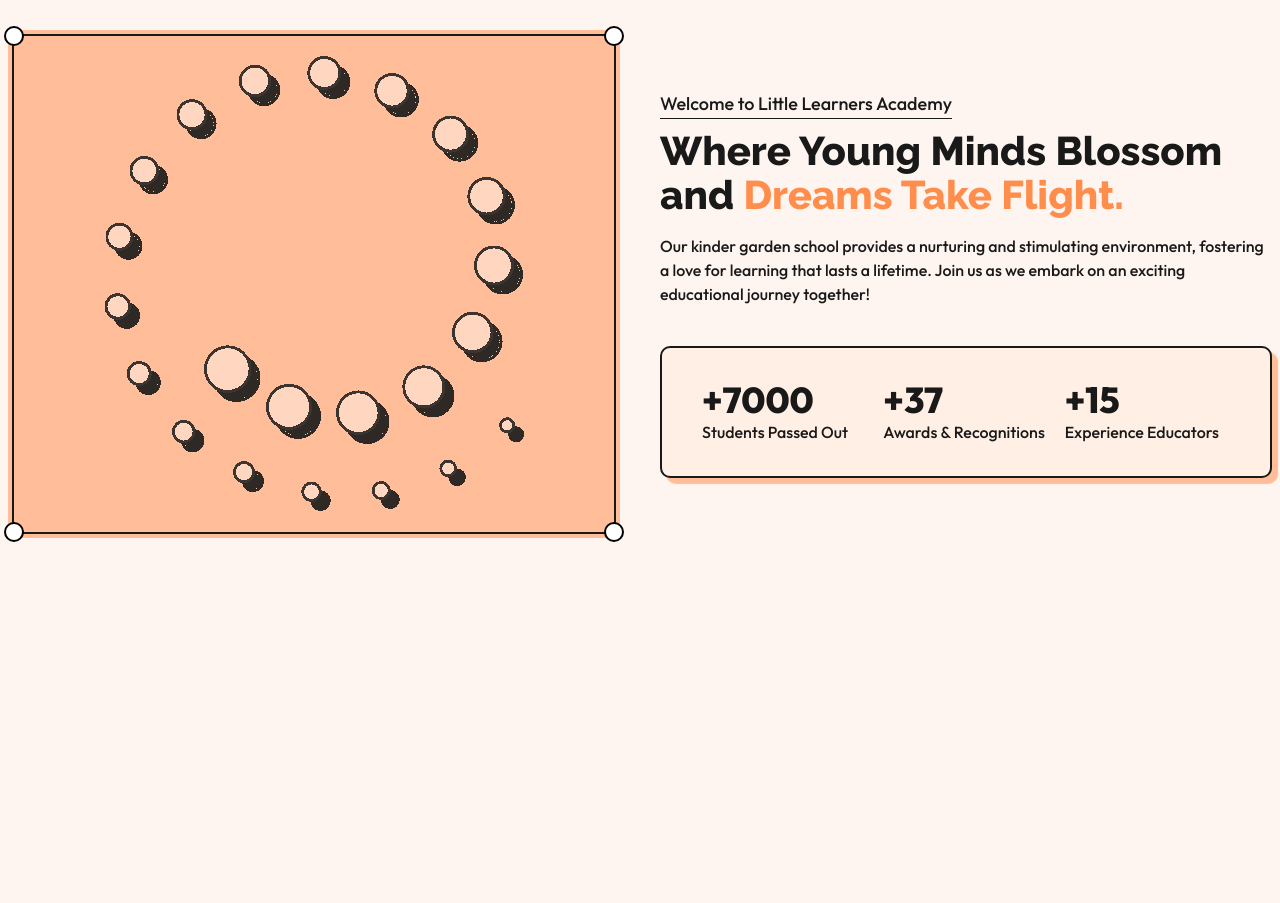
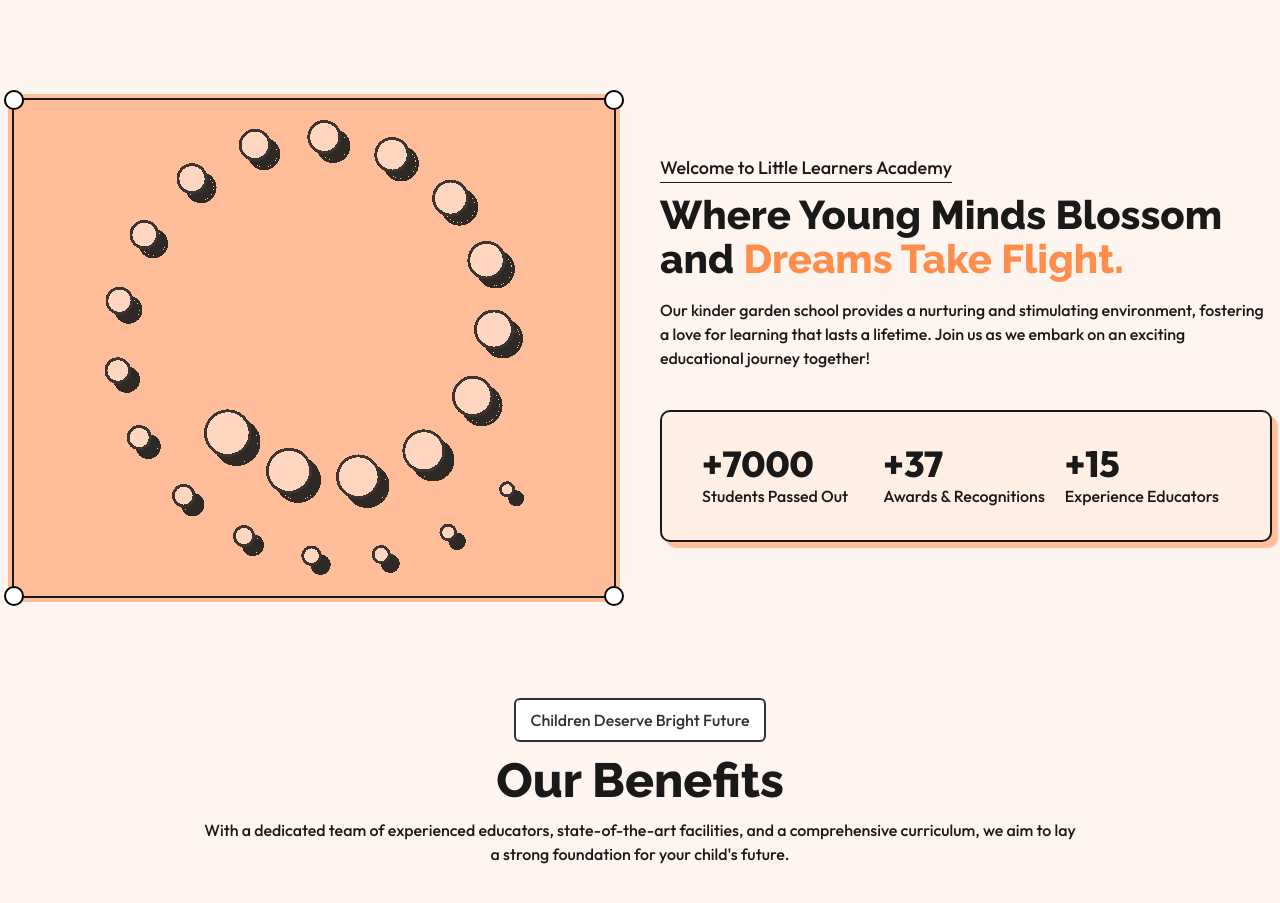
Before and after one commit to iabdwahab/little-learners, a Next.js app: page / in a window 1280 px wide. Shown: the part 151-1054 px from the top of the page. Before the commit the page ends 800 px from the top, so only its background shows below. Built offline with nearby package versions, Linux system fonts and the light colour scheme.

Commit message:
SectionHeading: Finishing.

```diff
--- /dev/null
+++ b/app/components/SectionHeading.tsx
@@ -0,0 +1,12 @@
+function SectionHeading() {
+  return (
+    <div className="grid justify-center gap-2.5 text-center lg:gap-3.5">
+      <p className="text-grey-20 mx-auto w-fit rounded-md border-2 bg-white px-3.5 py-2 font-medium">Children Deserve Bright Future</p>
+      <h2 className="font-raleway text-4xl font-bold lg:text-5xl">Our Benefits</h2>
+      <p className="max-w-[880px] font-medium">
+        With a dedicated team of experienced educators, state-of-the-art facilities, and a comprehensive curriculum, we aim to lay a strong foundation for your child's future.
+      </p>
+    </div>
+  );
+}
+export default SectionHeading;
--- a/app/page.tsx
+++ b/app/page.tsx
@@ -1,9 +1,11 @@
 import HomeLanding from "./components/home_landing/Index";
+import SectionHeading from "./components/SectionHeading";
 
 export default function Home() {
   return (
-    <main className="[&>*]:my-8">
+    <main className="[&>*]:my-20 lg:[&>*]:my-24">
       <HomeLanding />
+      <SectionHeading />
     </main>
   );
 }
```
